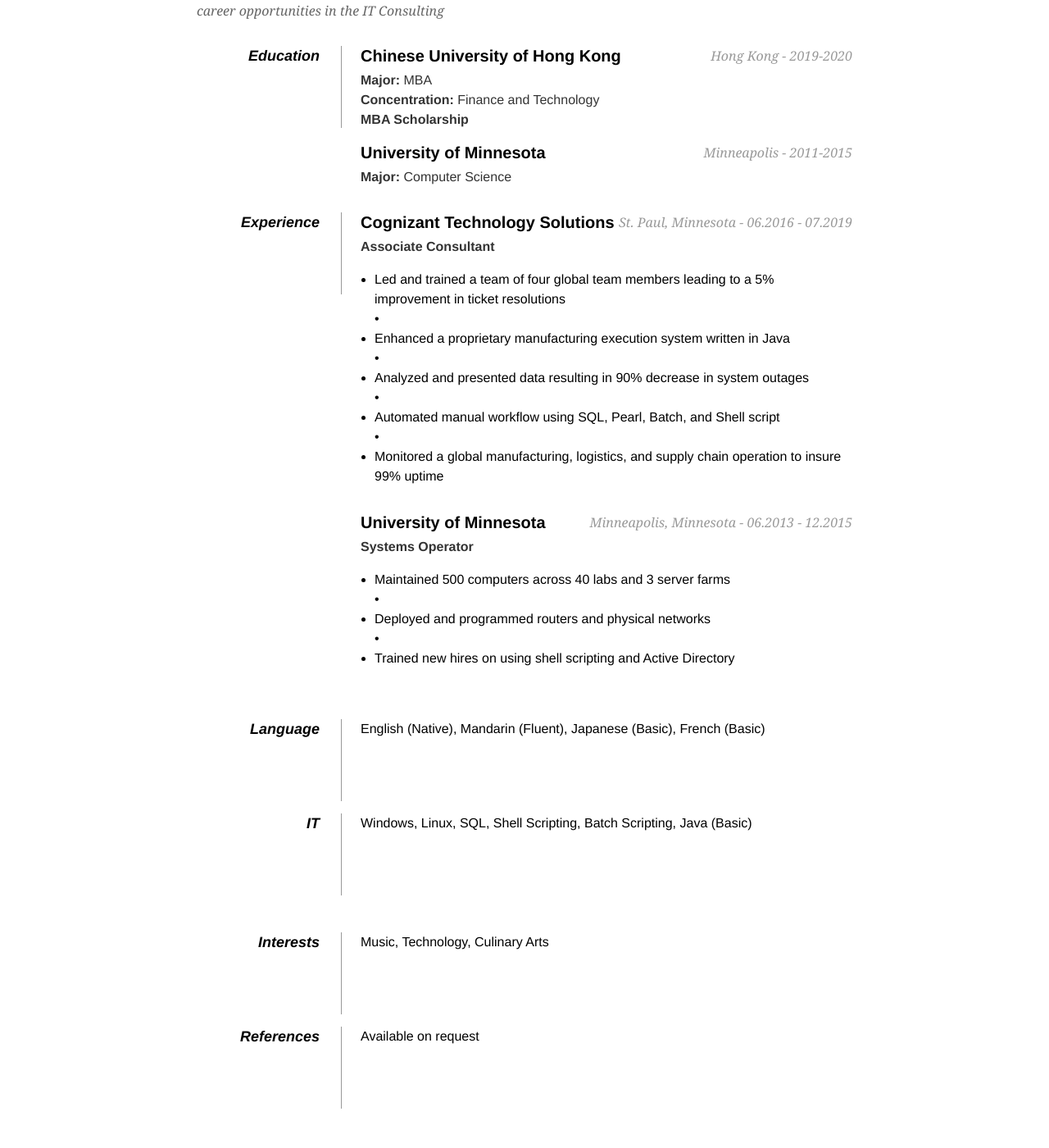
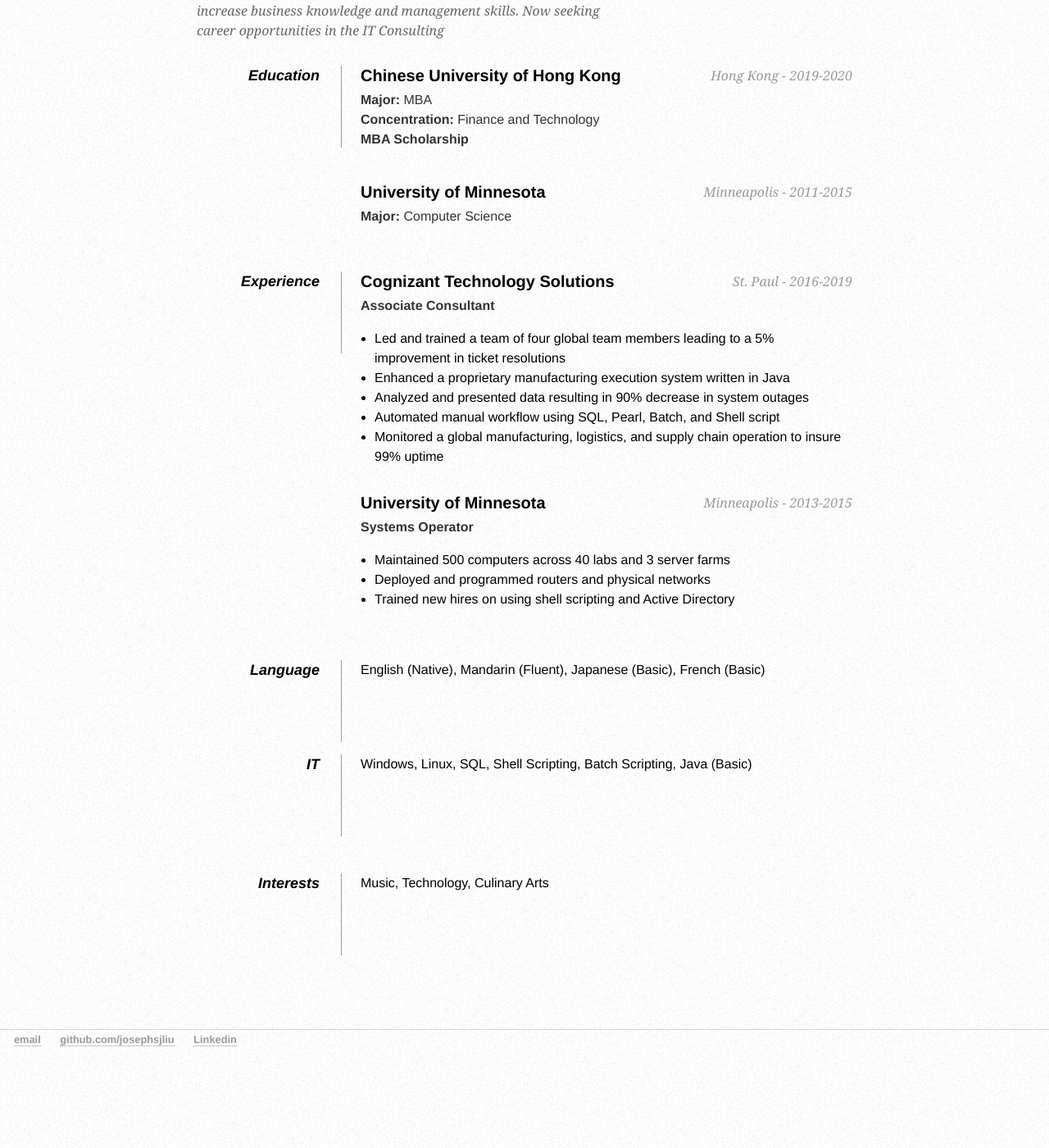
Before and after one commit to josephsjliu/josephsjliu.github.io, a Jekyll site: the page built from cv/index.html, in a window 1280 px wide and 1400 px high, scrolled down 280 px. Shown: the whole window at 82% size. Built offline with Jekyll 4.4.1, drawn with Linux system fonts in a browser that asks for light colours; after the commit the page ends 1592 px from its top, so only the background shows below that.

Commit message:
Update index.html

```diff
--- a/cv/index.html
+++ b/cv/index.html
@@ -12,7 +12,7 @@
      <meta http-equiv="Content-Type" content="text/html; charset=utf-8"/>
 
      <title>Joseph Liu Resume</title>
-     <!--<style type="text/css">
+     <style type="text/css">
         * { margin: 0; padding: 0; }
         body { font: 16px Helvetica, Sans-Serif; line-height: 24px; background: url(images/noise.jpg); }
         .clear { clear: both; }
@@ -30,7 +30,7 @@
         dt { font-style: italic; font-weight: bold; font-size: 18px; text-align: right; padding: 0 26px 0 0; width: 150px; float: left; height: 100px; border-right: 1px solid #999;  }
         dd { width: 600px; float: right; }
         dd.clear { float: none; margin: 0; height: 15px; }
-     </style>-->
+     </style>
 </head>
 
 <body>
@@ -48,7 +48,7 @@
 			<!-- Contact Info-->
             <p>
                 Cell: <span class="tel">852-5729-3337</span><br />
-                Email: <a class="email" href="mailto:josephsjliu@gmail.com">josephsjliu@gmail.com</a>
+                Email: <a class="email" href="mailto:josephsjliu@gmail.com">josephsjliu@gmail.com</a><br/>
 				LinkedIn: <a class="website" href="www.linkedin.com/in/josephsjliu/">linkedin.com/in/josephsjliu</a>
             </p>
         </div>
@@ -71,32 +71,34 @@
                    <strong>Concentration:</strong> Finance and Technology <br />
 				   <strong>MBA Scholarship</strong>
 				</p>
+				<br/>
 				<h2>University of Minnesota<span>Minneapolis - 2011-2015</span></h2>
                 <p><strong>Major:</strong> Computer Science<br />
 				</p>
             </dd>
 
             <dd class="clear"></dd>
+			<br/>
 
 			<dt>Experience</dt>
             <dd>
-                <h2>Cognizant Technology Solutions<span>St. Paul, Minnesota - 06.2016 - 07.2019</span></h2>
+                <h2>Cognizant Technology Solutions<span>St. Paul - 2016-2019</span></h2>
 				<p><strong>Associate Consultant</strong></p>
                 <ul>
                     <li>Led and trained a team of four global team members leading to a 5% improvement in ticket resolutions</li>
-•					<li>Enhanced a proprietary manufacturing execution system written in Java</li>
-•					<li>Analyzed and presented data resulting in 90% decrease in system outages</li>
-•					<li>Automated manual workflow using SQL, Pearl, Batch, and Shell script</li>
-•					<li>Monitored a global manufacturing, logistics, and supply chain operation to insure 99% uptime</li>
+					<li>Enhanced a proprietary manufacturing execution system written in Java</li>
+					<li>Analyzed and presented data resulting in 90% decrease in system outages</li>
+					<li>Automated manual workflow using SQL, Pearl, Batch, and Shell script</li>
+					<li>Monitored a global manufacturing, logistics, and supply chain operation to insure 99% uptime</li>
 
                 </ul>
 
-                <h2>University of Minnesota <span>Minneapolis, Minnesota - 06.2013 - 12.2015</span></h2>
+                <h2>University of Minnesota <span>Minneapolis - 2013-2015</span></h2>
 				<p><strong>Systems Operator</strong></p>
                 <ul>
                     <li>Maintained 500 computers across 40 labs and 3 server farms</li>
-•					<li>Deployed and programmed routers and physical networks</li>
-•					<li>Trained new hires on using shell scripting and Active Directory</li>
+					<li>Deployed and programmed routers and physical networks</li>
+					<li>Trained new hires on using shell scripting and Active Directory</li>
 
                 </ul>
             </dd>
@@ -131,9 +133,6 @@
 
             <dd class="clear"></dd>
 
-            <dt>References</dt>
-            <dd>Available on request</dd>
-
             <dd class="clear"></dd>
         </dl>
 
```
